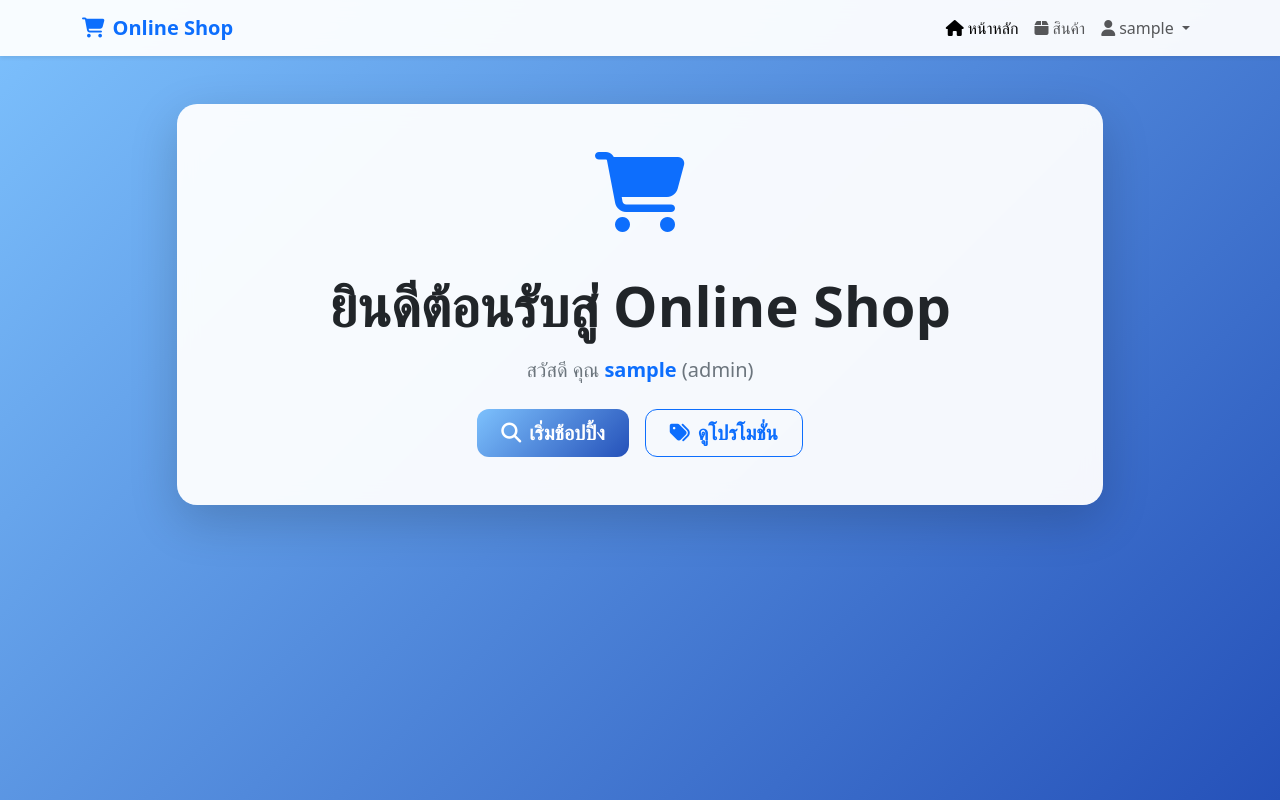
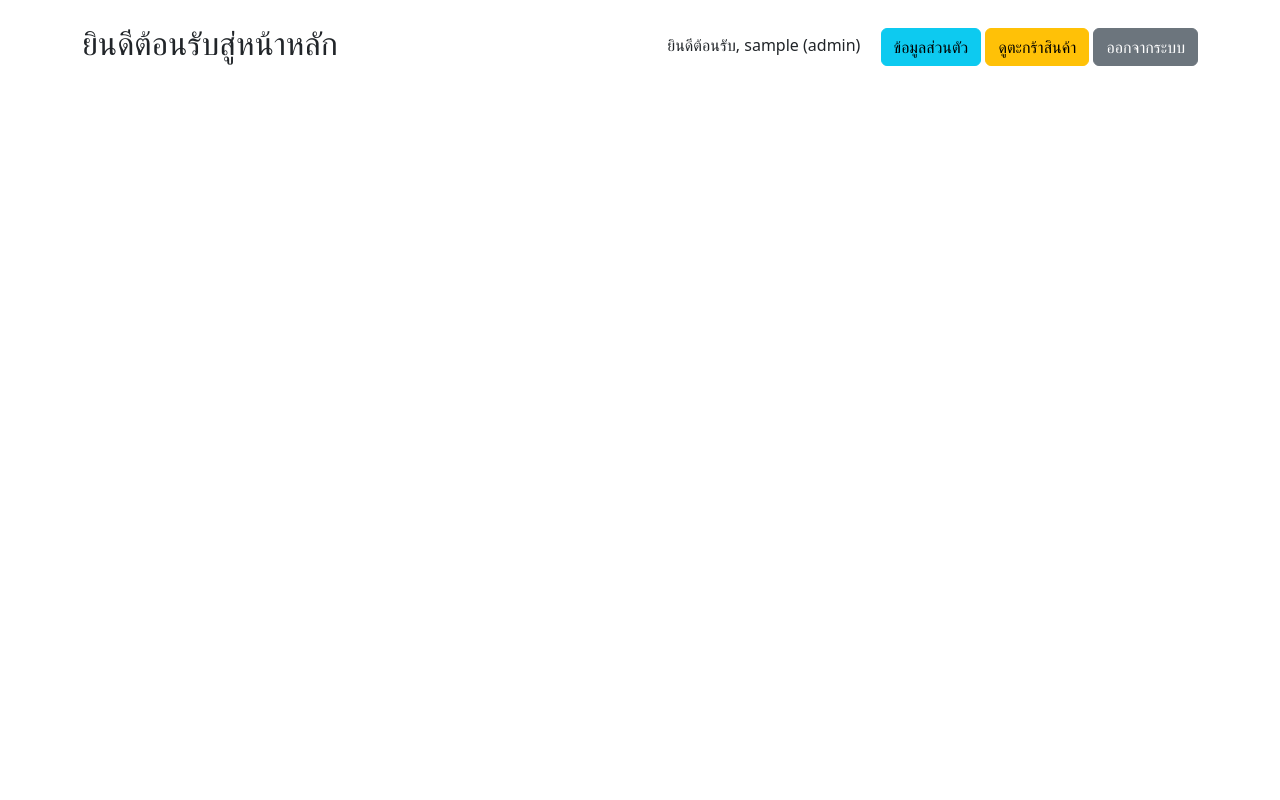
Before and after one commit to wannachaikung/online-shop, a PHP site: page / in a window 1280 px wide. Run offline with PHP 8.4, Linux system fonts and the light colour scheme; the visitor is signed in with stand-in values (Sample User, id 1); data that the repository does not hold is empty.

Commit message:
update admin and user login

```diff
--- a/index.php
+++ b/index.php
@@ -1,79 +1,78 @@
 <?php
 session_start(); // เริ่มต้น session เพื่อจัดการการเข้าสู่ระบบ
+require_once 'config.php';
+// ตรวจสอบว่าผู้ใช้เข้าสู่ระบบแล้วหรือไม่
+$isLoggedIn = isset($_SESSION['user_id']);
+
+$stmt = $conn->query("SELECT p.*, c.category_name
+            FROM products p
+            LEFT JOIN categories c ON p.category_id = c.category_id
+            ORDER BY p.created_at DESC");
+$products = $stmt->fetchAll(PDO::FETCH_ASSOC);
+
 ?>
 <!DOCTYPE html>
-<html lang="en">
+<html lang="th">
+
 <head>
     <meta charset="UTF-8">
     <meta name="viewport" content="width=device-width, initial-scale=1.0">
-    <title>หน้าหลัก - Online Shop</title>
-    <link href="https://cdn.jsdelivr.net/npm/bootstrap@5.3.7/dist/css/bootstrap.min.css" rel="stylesheet">
-    <link href="https://cdnjs.cloudflare.com/ajax/libs/font-awesome/6.4.0/css/all.min.css" rel="stylesheet">
+    <title>หน้ำหลัก - ร้านค้าออนไลน์</title>
+    <link href="https://cdn.jsdelivr.net/npm/bootstrap@5.3.7/dist/css/bootstrap.min.css" rel="stylesheet" integrity="sha384-LN+7fdVzj6u52u30Kp6M/trliBMCMKTyK833zpbD+pXdCLuTusPj697FH4R/5mcr" crossorigin="anonymous">
+    <link href="https://cdn.jsdelivr.net/npm/bootstrap-icons@1.10.0/font/bootstrap-icons.css" rel="stylesheet">
+    <style>
+
+    </style>
 </head>
-<body style="background: linear-gradient(135deg, #7dc1fdff 0%, #2551b9ff 100%); min-height: 100vh;">
 
-    <!-- Navbar -->
-    <nav class="navbar navbar-expand-lg shadow-sm" style="background: rgba(255, 255, 255, 0.95); backdrop-filter: blur(10px);">
-        <div class="container">
-            <a class="navbar-brand fw-bold text-primary" href="#">
-                <i class="fas fa-shopping-cart me-2"></i>Online Shop
-            </a>
-            <button class="navbar-toggler" type="button" data-bs-toggle="collapse" data-bs-target="#navbarNav">
-                <span class="navbar-toggler-icon"></span>
-            </button>
-            <div class="collapse navbar-collapse" id="navbarNav">
-                <ul class="navbar-nav ms-auto">
-                    <li class="nav-item">
-                        <a class="nav-link active fw-medium" href="#"><i class="fas fa-home me-1"></i>หน้าหลัก</a>
-                    </li>
-                    <li class="nav-item">
-                        <a class="nav-link fw-medium" href="#"><i class="fas fa-box me-1"></i>สินค้า</a>
-                    </li>
-                    <li class="nav-item dropdown">
-                        <a class="nav-link dropdown-toggle fw-medium" href="#" role="button" data-bs-toggle="dropdown">
-                            <i class="fas fa-user me-1"></i><?=htmlspecialchars($_SESSION['username']) ?>
-                        </a>
-                        <ul class="dropdown-menu">
-                            <li><a class="dropdown-item" href="#"><i class="fas fa-user-edit me-2"></i>แก้ไขโปรไฟล์</a></li>
-                            <li><a class="dropdown-item" href="#"><i class="fas fa-shopping-bag me-2"></i>ประวัติการสั่งซื้อ</a></li>
-                            <li><hr class="dropdown-divider"></li>
-                            <li><a class="dropdown-item text-danger" href="logout.php"><i class="fas fa-sign-out-alt me-2"></i>ออกจากระบบ</a></li>
-                        </ul>
-                    </li>
-                </ul>
-            </div>
+<body class="container mt-4">
+    <div class="d-flex justify-content-between align-items-center mb-4">
+        <h2>ยินดีต้อนรับสู่หน้าหลัก</h2>
+        <div class="">
+            <?php
+            if ($isLoggedIn): ?>
+                <span class="me-3">ยินดีต้อนรับ, <?= htmlspecialchars($_SESSION['username']) ?> (<?= $_SESSION['role'] ?>)</span>
+                <a href="profile.php" class="btn btn-info">ข้อมูลส่วนตัว</a>
+                <a href="cart.php" class="btn btn-warning">ดูตะกร้าสินค้า</a>
+                <a href="logout.php" class="btn btn-secondary">ออกจากระบบ</a>
+            <?php else: ?>
+                <a href="login.php" class="btn btn-success">เข้าสู่ระบบ</a>
+                <a href="register.php" class="btn btn-primary">สมัครสมาชิก</a>
+
+            <?php endif; ?>
         </div>
-    </nav>
+    </div>
 
-    <!-- Main Content -->
-    <div class="container py-5">
-        <!-- Welcome Card -->
-        <div class="row justify-content-center mb-5">
-            <div class="col-lg-10">
-                <div class="card shadow-lg border-0" style="border-radius: 20px; background: rgba(255, 255, 255, 0.95); backdrop-filter: blur(10px);">
-                    <div class="card-body text-center py-5">
-                        <div class="mb-4">
-                            <i class="fas fa-shopping-cart display-1 text-primary mb-3"></i>
-                        </div>
-                        <h1 class="display-4 fw-bold text-dark mb-3">ยินดีต้อนรับสู่ Online Shop</h1>
-                        <p class="lead text-secondary mb-4">สวัสดี คุณ <span class="fw-bold text-primary"><?=htmlspecialchars($_SESSION['username']) ?></span> (<?=$_SESSION['role']?>)</p>
-                        <div class="d-flex justify-content-center gap-3 flex-wrap">
-                            <button class="btn btn-lg text-white fw-semibold px-4" style="background: linear-gradient(135deg, #7dc1fdff 0%, #2551b9ff 100%); border: none; border-radius: 12px;">
-                                <i class="fas fa-search me-2"></i>เริ่มช้อปปิ้ง
-                            </button>
-                            <button class="btn btn-lg btn-outline-primary fw-semibold px-4" style="border-radius: 12px;">
-                                <i class="fas fa-tags me-2"></i>ดูโปรโมชั่น
-                            </button>
-                        </div>
+    <!-- รายการสินค้าที่ต้องการแสดง -->
+    <div class="row">
+        <?php foreach ($products as $product): ?>
+            <div class="col-md-4 mb-4">
+                <div class="card h-100">
+                    <div class="card-body">
+                        <h5 class="card-title"><?= htmlspecialchars($product['product_name']) ?></h5>
+                        <h6 class="card-subtitle mb-2 text-muted"><?= htmlspecialchars($product['category_name']) ?></h6>
+                        <p class="card-text"><?= nl2br(htmlspecialchars($product['description'])) ?></p>
+                        <p><strong>ราคา:</strong> <?= number_format($product['price'],2) ?> บาท</p>
+                        <?php if ($isLoggedIn): ?>
+                            <form action="cart.php" method="post" class="d-inline">
+                                <input type="hidden" name="product_id" value="<?= $product['product_id'] ?>">
+                                <input type="hidden" name="quantity" value="1">
+                                <button type="submit" class="btn btn-sm btn-success">เพิ่มในตะกร้า</button>
+                            </form>
+                        <?php else: ?>
+                            <small class="text-muted">เข้าสู่ระบบเพื่อสั่งซื้อ</small>
+                        <?php endif; ?>
+                        <a href="product_detail.php?id=<?= $product['product_id'] ?>" class="btn btn-sm btn-outline-primary float-end">ดูรายละเอียด</a>
                     </div>
                 </div>
             </div>
-        </div>
+        <?php endforeach; ?>
+    </div>
 
 
 
-
-
-    <script src="https://cdn.jsdelivr.net/npm/bootstrap@5.3.7/dist/js/bootstrap.bundle.min.js"></script>
+    <script src="https://cdn.jsdelivr.net/npm/bootstrap@5.3.7/dist/js/bootstrap.bundle.min.js"
+        integrity="sha384-ndDqU0Gzau9qJ1lfW4pNLlhNTkCfHzAVBReH9diLvGRem5+R9g2FzA8ZGN954O5Q" crossorigin="anonymous">
+    </script>
 </body>
 </html>
```
Also changed, not shown: admin/auth_admin.php (added, +7 -0 lines), admin/index.php (+33 -0 lines), admin/users.php (added, +70 -0 lines), product_detail.php (added, +56 -0 lines), cart.php (added), profile.php (added).
